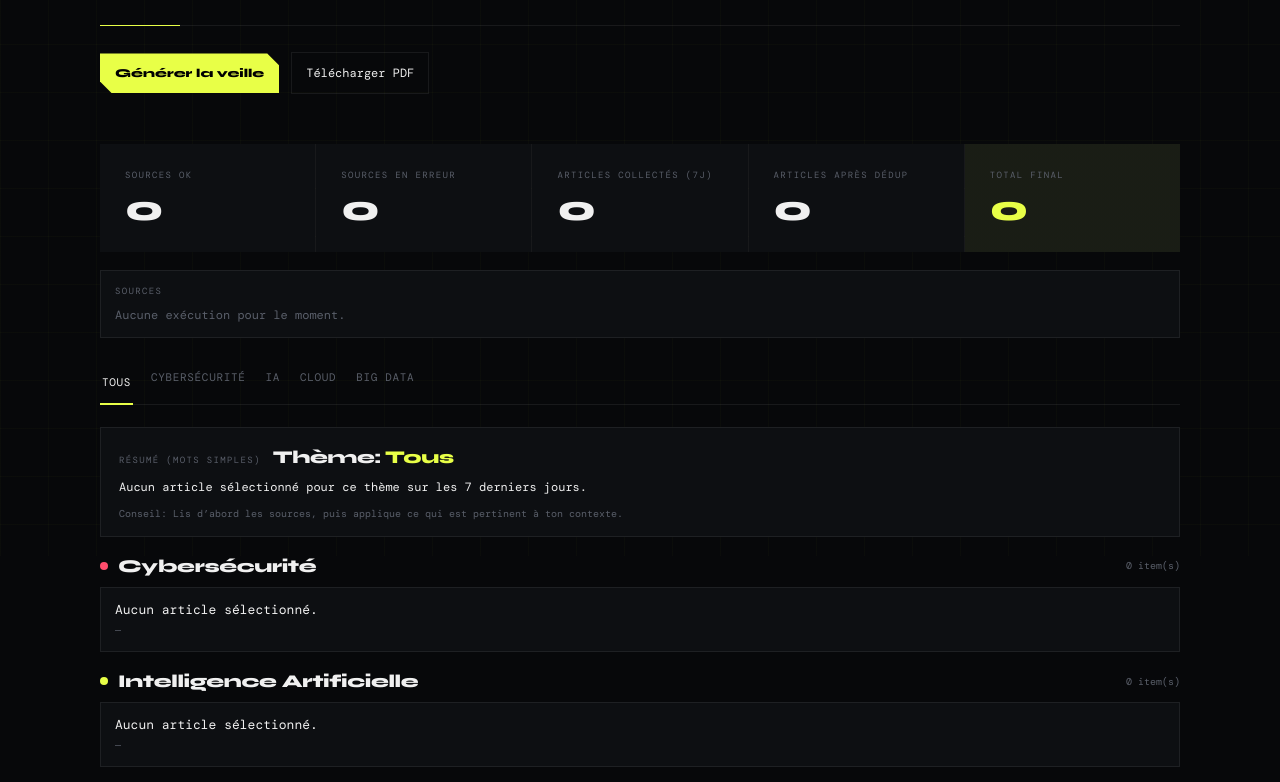
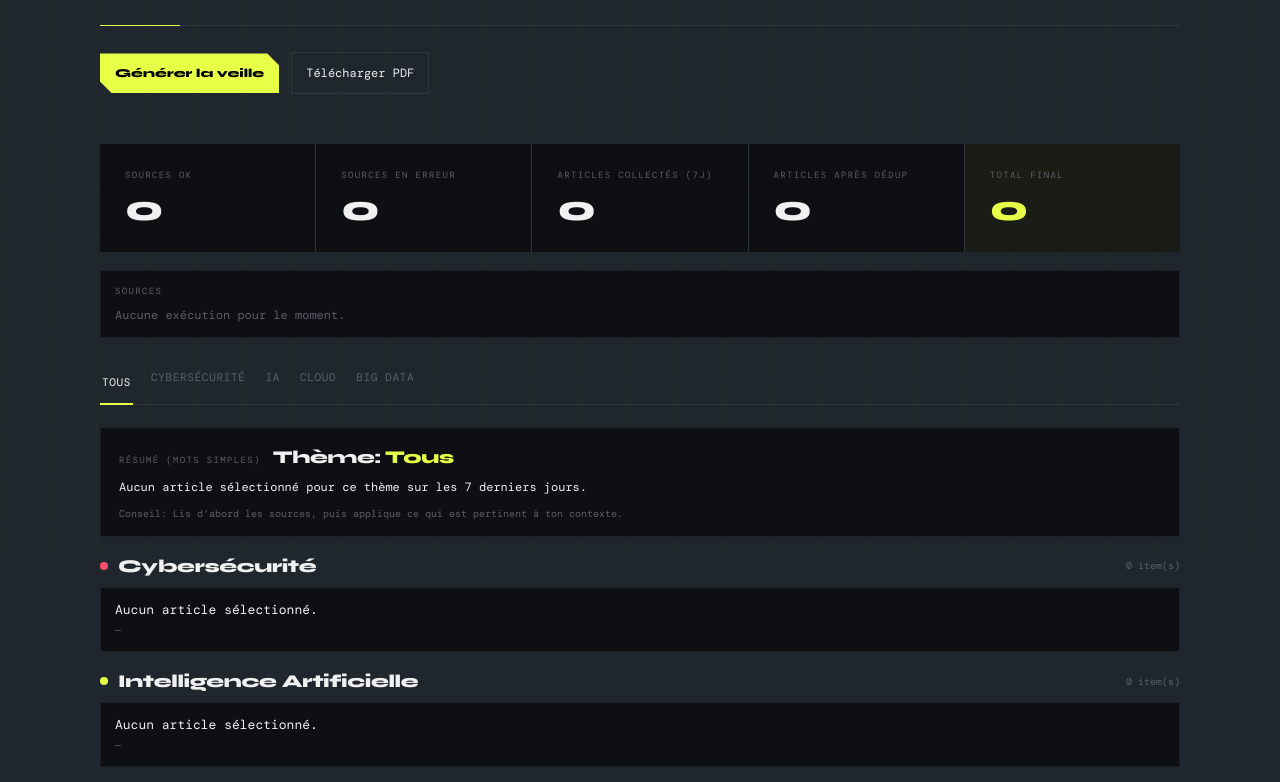
Before and after one commit to Ilyesse-soc/Agent-de-veille-technologique, a plain HTML site: page tech_watch_agent/ui/index.html in a window 1280 px wide. Shown: the part 244-1026 px from the top of the page. Drawn offline with nearby package versions, Linux system fonts and the light colour scheme.

Commit message:
UI: ajuster la couleur de fond

```diff
--- a/tech_watch_agent/ui/index.html
+++ b/tech_watch_agent/ui/index.html
@@ -9,7 +9,7 @@
   <link href="https://fonts.googleapis.com/css2?family=DM+Mono:wght@400;500&family=Syne:wght@800&display=swap" rel="stylesheet">
   <style>
     :root{
-      --bg:#07080a;
+      --bg:#20262e;
       --surface:#0d0f12;
       --border:rgba(255,255,255,0.07);
       --accent:#e8ff47;
```
